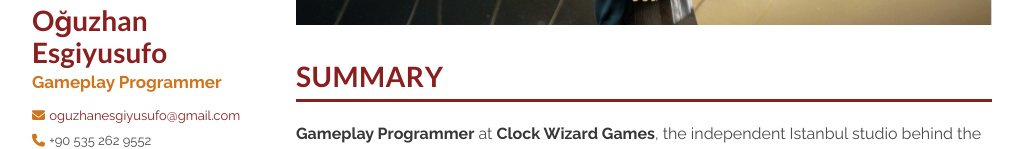
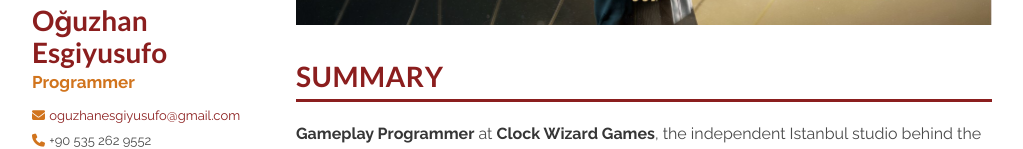
Before and after one commit to EsgiJ/esgij.github.io, a plain HTML site: page index.html in a window 1280 px wide. Shown: the part 189-338 px from the top of the page, without its empty margins (128-1151 px from the left). Drawn offline with Linux system fonts and the light colour scheme.

Commit message:
Update index.html

```diff
--- a/index.html
+++ b/index.html
@@ -3,9 +3,9 @@
 <head>
 <meta charset="UTF-8">
 <meta name="viewport" content="width=device-width, initial-scale=1.0">
-<title>Oğuzhan Esgiyusufo - Gameplay Programmer</title>
+<title>Oğuzhan Esgiyusufo - Programmer</title>
 <meta name="description" content="Gameplay Programmer at Clock Wizard Games. Previously Software Engineer Intern at IO Interactive on 007: First Light and Project Fantasy. Building Luden Engine, a C++20 engine with a custom ECS.">
-<meta property="og:title" content="Oğuzhan Esgiyusufo - Gameplay Programmer">
+<meta property="og:title" content="Oğuzhan Esgiyusufo - Programmer">
 <meta property="og:description" content="Gameplay Programmer at Clock Wizard Games. AAA experience at IO Interactive. Building Luden Engine, a C++20 engine with a custom ECS, from scratch.">
 <link rel="preconnect" href="https://fonts.googleapis.com">
 <link rel="preconnect" href="https://fonts.gstatic.com" crossorigin>
@@ -47,7 +47,7 @@
         </div>
 
         <h1 class="side__name"><a href="index.html">Oğuzhan Esgiyusufo</a></h1>
-        <p class="side__role">Gameplay Programmer</p>
+        <p class="side__role">Programmer</p>
 
         <ul class="side__contact">
           <li><i class="fa-solid fa-envelope"></i> <a href="mailto:oguzhanesgiyusufo@gmail.com">oguzhanesgiyusufo@gmail.com</a></li>
@@ -158,7 +158,6 @@
       <!-- ─────────── CLOCK WIZARD GAMES ─────────── -->
       <section class="entry">
         <div class="entry__logo">
-          <!-- Add images/logo-clockwizard.png -->
           <img src="images/logo-clockwizard.png" alt="Clock Wizard Games" onerror="this.parentNode.classList.add('shot--empty')">
           <span class="shot__ph">images/logo-clockwizard.png</span>
         </div>
@@ -220,9 +219,7 @@
 <!--
           <h3 class="h3 label">My Responsibilities:</h3>
           <ul>
-            <li>The gameplay system you own or contribute to ]</li>
-            <li>[ Engine, tooling or optimisation work ]</li>
-            <li>[ Anything measurable, or how you work with design and art ]</li>
+            <li></li>
           </ul>
 -->
         </div>
```
